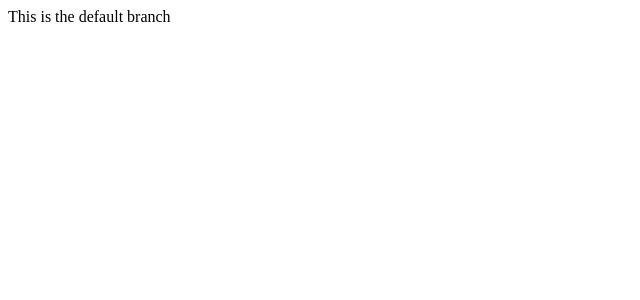
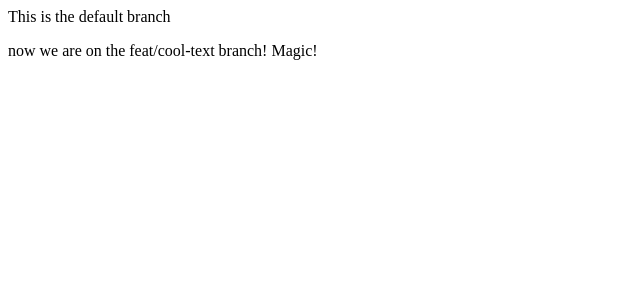
Before and after one commit to lucasgrinspan/github-actions-deploy-test, a React (Create React App) app: page / in a window 1280 px wide. Shown: the top 300 px of the page, without its empty margins (0-640 px from the left). Built offline with nearby package versions, Linux system fonts and the light colour scheme.

Commit message:
feat(text): adds cool text

```diff
--- a/src/App.js
+++ b/src/App.js
@@ -4,6 +4,8 @@ function App() {
   return (
     <div>
       <div className="App">This is the default branch</div>
+      <p>now we are on the feat/cool-text branch! Magic!</p>
+      <marquee>magic!</marquee>
     </div>
   );
 }
```
